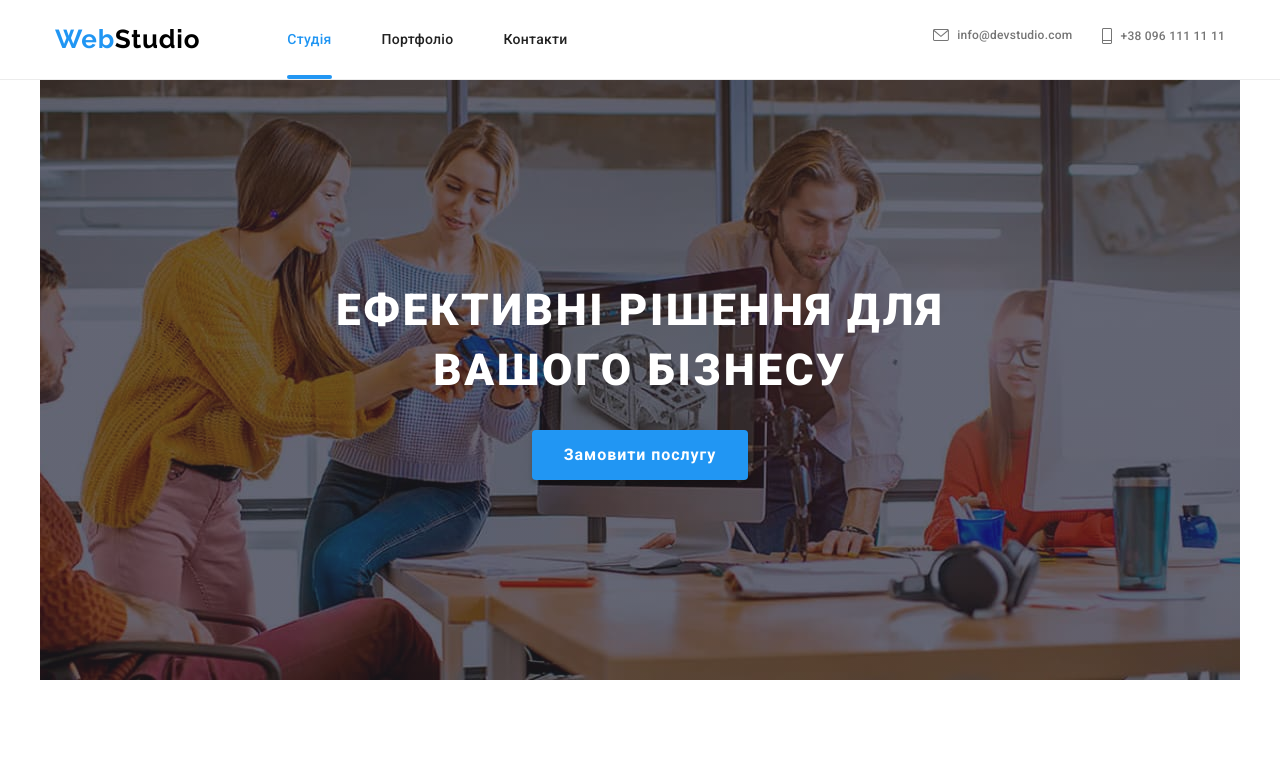
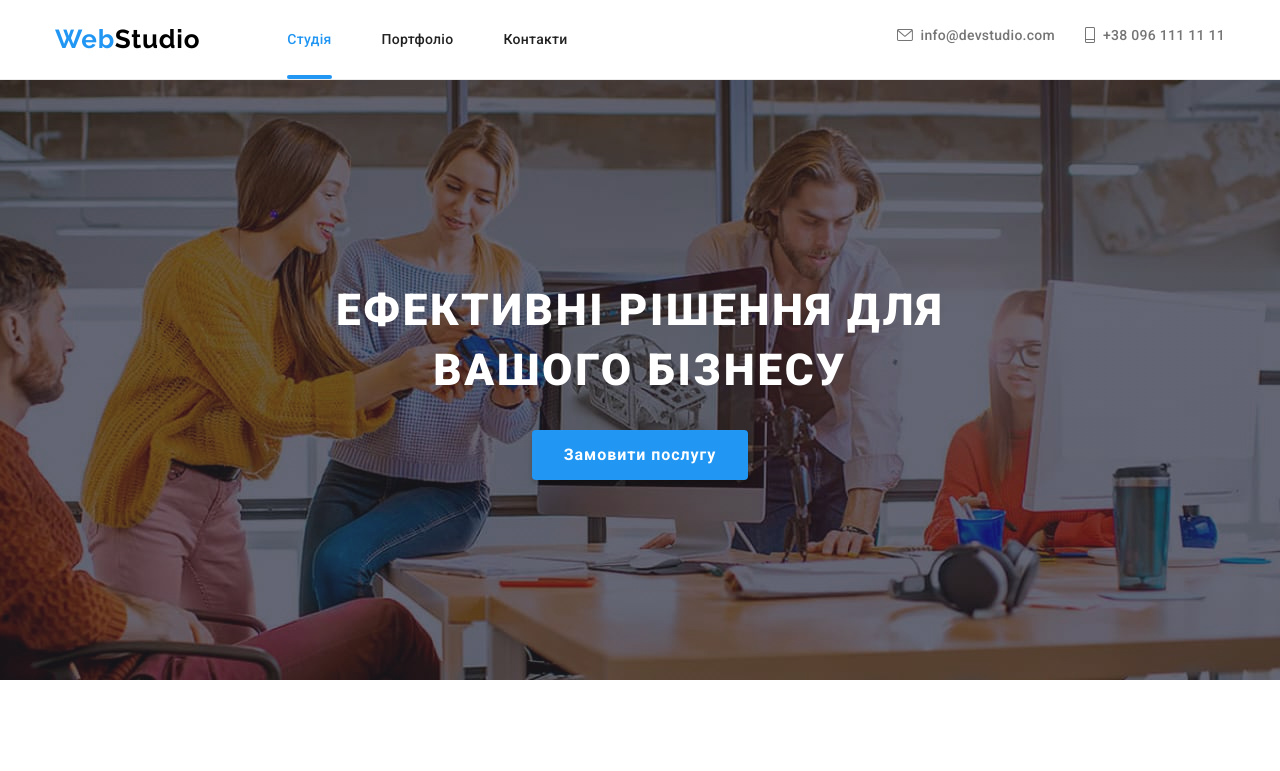
Before and after one commit to iTSerhii85/goit-markup-hw-08, a plain HTML site: page index.html in a window 1280 px wide. Shown: the top 771 px of the page. Drawn offline with nearby package versions, Linux system fonts and the light colour scheme.

Commit message:
Fixed the min width of the background in the hero, and header font.

```diff
--- a/sass/layout/_header.scss
+++ b/sass/layout/_header.scss
@@ -133,5 +133,8 @@
 
   .auth-nav__link {
     padding: 32px 0;
+
+    font-size: 14px;
+    line-height: (16/14);
   }
 }
--- a/sass/layout/_hero.scss
+++ b/sass/layout/_hero.scss
@@ -1,5 +1,5 @@
   .background {
-    max-width: 480px;
+    max-width: 1600px;
     min-height: 400px;
     margin: 0 auto;
     background-color: var(--background-color-hero);
@@ -14,6 +14,7 @@
     background-origin: padding-box;
     background-clip: padding-box;
   }
+
   @media screen and (min-device-pixel-ratio: 2) and (max-width: 767px),
   screen and (min-resolution: 192dpi) and (max-width: 767px),
   screen and (min-resolution: 2dppx) and (max-width: 767px) {
@@ -74,7 +75,6 @@
 
   @media screen and (min-width: 768px) {
     .background {
-      max-width: 768px;
       min-height: 400px;
       background-image: linear-gradient(
           rgba(47, 48, 58, 0.4),
@@ -83,6 +83,7 @@
         url(../images/hero/hero-tablet1x.jpg);
     }
   }
+
   @media screen and (min-device-pixel-ratio: 2) and (min-width: 768px),
   screen and (min-resolution: 192dpi) and (min-width: 768px),
   screen and (min-resolution: 2dppx) and (min-width: 768px) {
@@ -97,7 +98,6 @@
 
   @media screen and (min-width: 1200px) {
     .background {
-      max-width: 1200px;
       min-height: 600px;
       background-image: linear-gradient(
           rgba(47, 48, 58, 0.4),
@@ -122,6 +122,7 @@
       max-width: 696px;
     }
   }
+
   @media screen and (min-device-pixel-ratio: 2) and (min-width: 1200px),
   screen and (min-resolution: 192dpi) and (min-width: 1200px),
   screen and (min-resolution: 2dppx) and (min-width: 1200px) {
```
Also changed, not shown: css/main.css, css/main.min.css, 2 other files.
